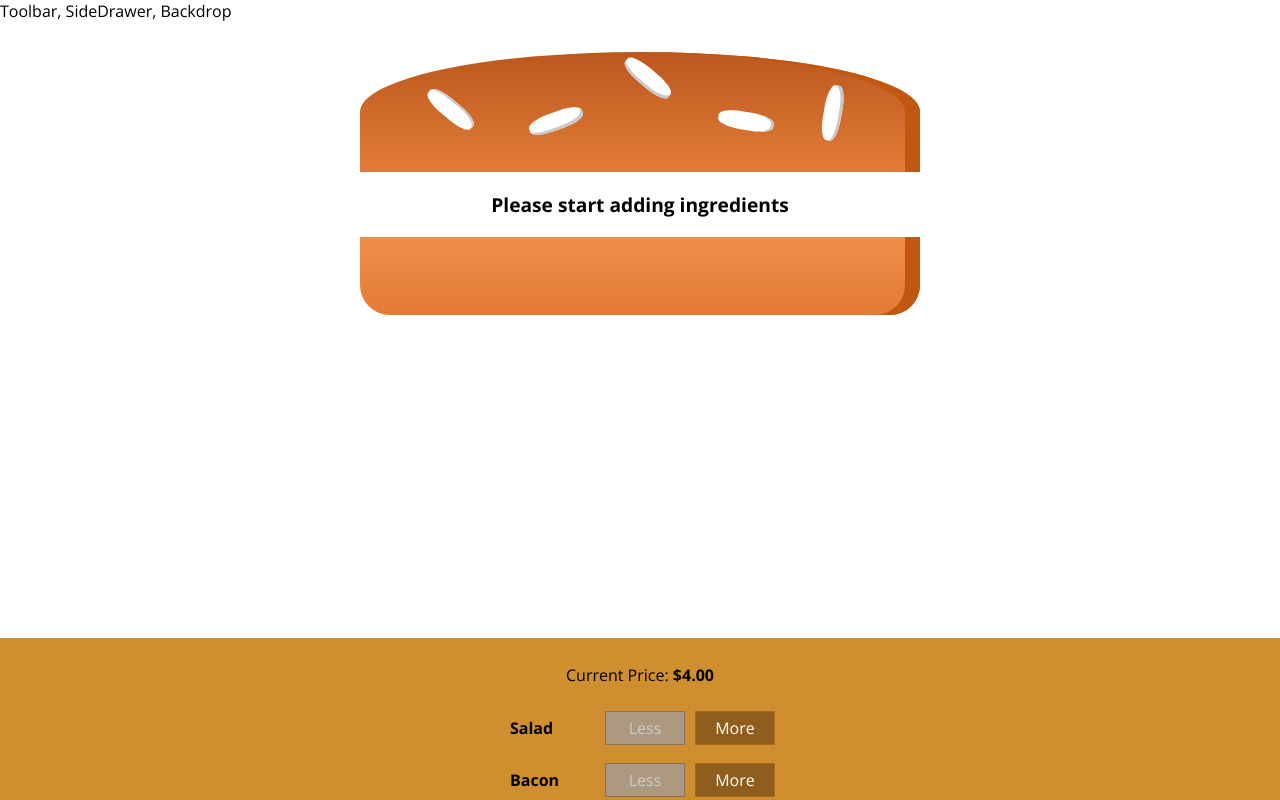
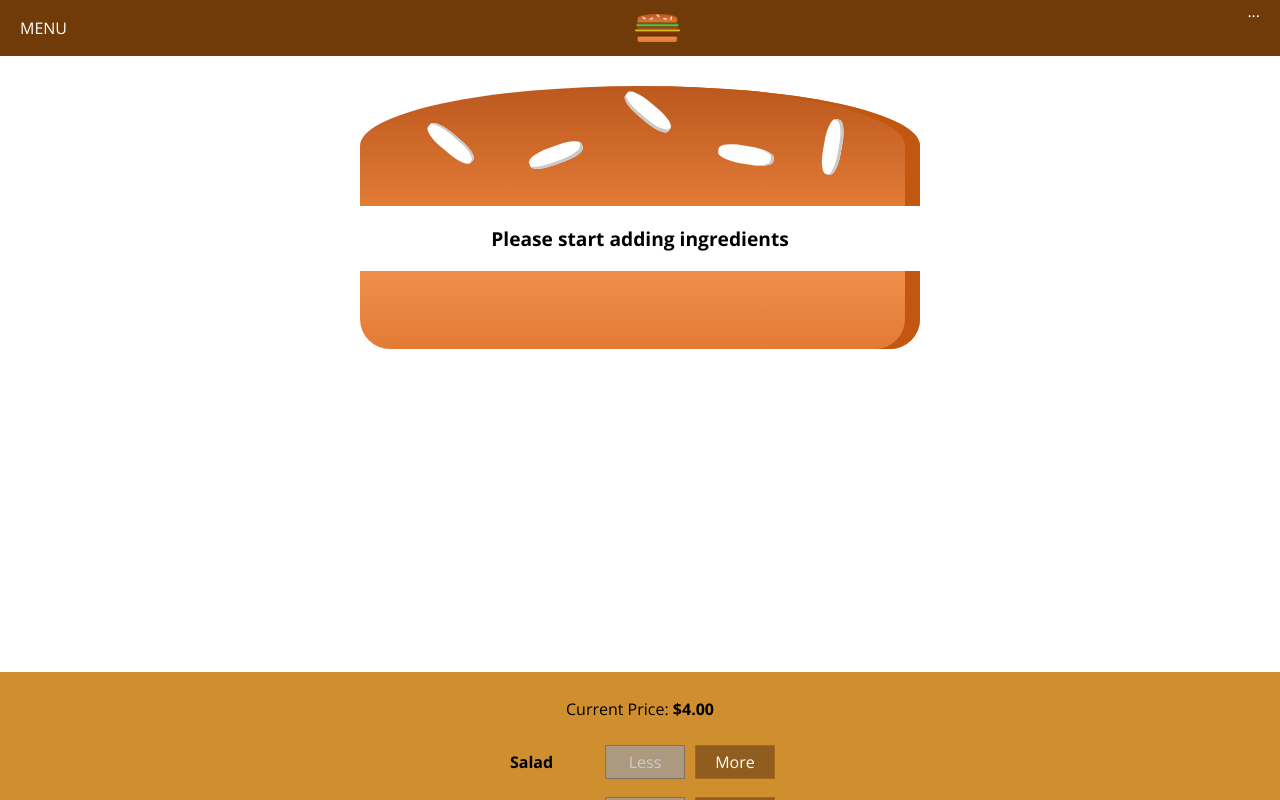
Before and after one commit to macolby14/react-complete-guide-course, a React (Create React App) app: page / in a window 1280 px wide. Shown: the top 800 px of the page. Built offline with nearby package versions, Linux system fonts and the light colour scheme.

Commit message:
added Layout with logo

```diff
--- a/src/components/Layout/Layout.js
+++ b/src/components/Layout/Layout.js
@@ -1,11 +1,13 @@
 import React from "react";
+
 import Aux from "../../hoc/Aux";
 import styles from "./Layout.module.css";
+import Toolbar from "../Navigation/Toolbar/Toolbar";
 
 const Layout = props => {
   return (
     <Aux>
-      <div>Toolbar, SideDrawer, Backdrop</div>
+      <Toolbar />
       <main className={styles.content}>{props.children}</main>
     </Aux>
   );
--- a/src/components/Layout/Layout.module.css
+++ b/src/components/Layout/Layout.module.css
@@ -1,3 +1,3 @@
 .content {
-  margin-top: 16px;
+  margin-top: 72px;
 }
--- /dev/null
+++ b/src/components/Logo/Logo.jsx
@@ -0,0 +1,14 @@
+import React from "react";
+
+import burgerLogo from "../../assets/images/burger-logo.png";
+import classes from "./Logo.module.css";
+
+const Logo = () => {
+  return (
+    <div className={classes.Logo}>
+      <img src={burgerLogo} alt="Burger Logo" />
+    </div>
+  );
+};
+
+export default Logo;
--- /dev/null
+++ b/src/components/Logo/Logo.module.css
@@ -0,0 +1,11 @@
+.Logo {
+  /*background-color: white;*/
+  padding: 8px;
+  height: 80%;
+  box-sizing: border-box;
+  border-radius: 5px;
+}
+
+.Logo img {
+  height: 100%;
+}
--- /dev/null
+++ b/src/components/Navigation/Toolbar/Toolbar.jsx
@@ -0,0 +1,16 @@
+import React from "react";
+
+import classes from "./Toolbar.module.css";
+import Logo from "../../Logo/Logo";
+
+const Toolbar = props => {
+  return (
+    <header className={classes.Toolbar}>
+      <div>MENU</div>
+      <Logo />
+      <nav>...</nav>
+    </header>
+  );
+};
+
+export default Toolbar;
--- /dev/null
+++ b/src/components/Navigation/Toolbar/Toolbar.module.css
@@ -0,0 +1,19 @@
+.Toolbar {
+  height: 56px;
+  width: 100%;
+  position: fixed;
+  top: 0;
+  left: 0;
+  background-color: #703b09;
+  display: flex;
+  justify-content: space-between;
+  align-items: center;
+  padding: 0 20px;
+  box-sizing: border-box;
+  z-index: 90;
+  color: white;
+}
+
+.Toolbar nav {
+  height: 100%;
+}
```
Also changed, not shown: src/assets/images/burger-logo.png (added), 1 other file (tests, documents, lock files or other folders).
